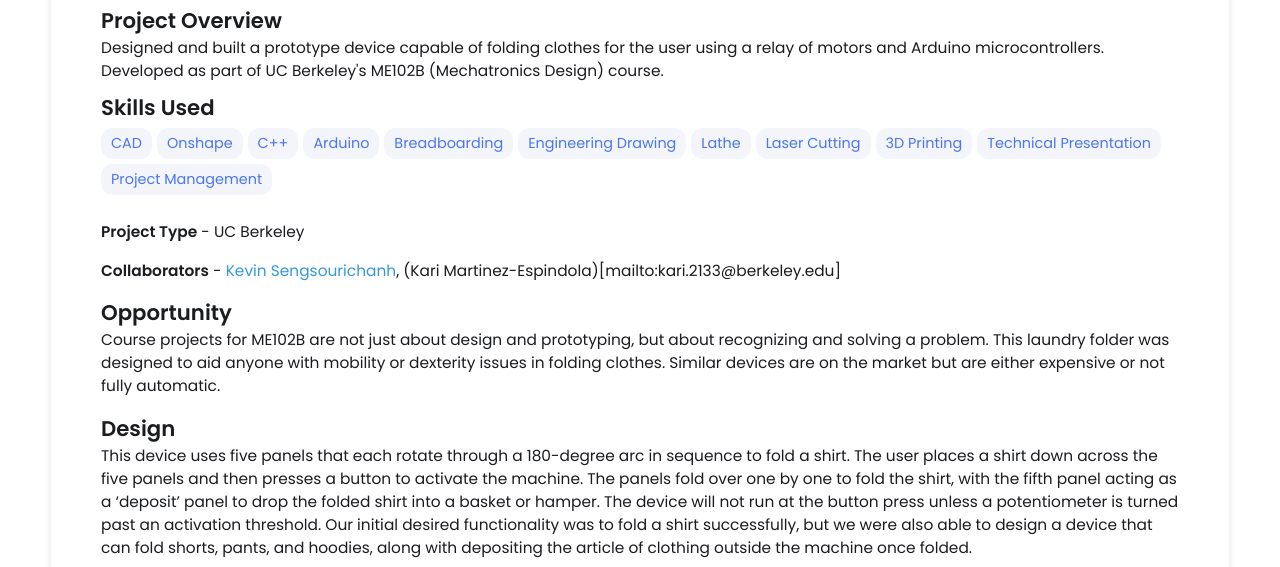
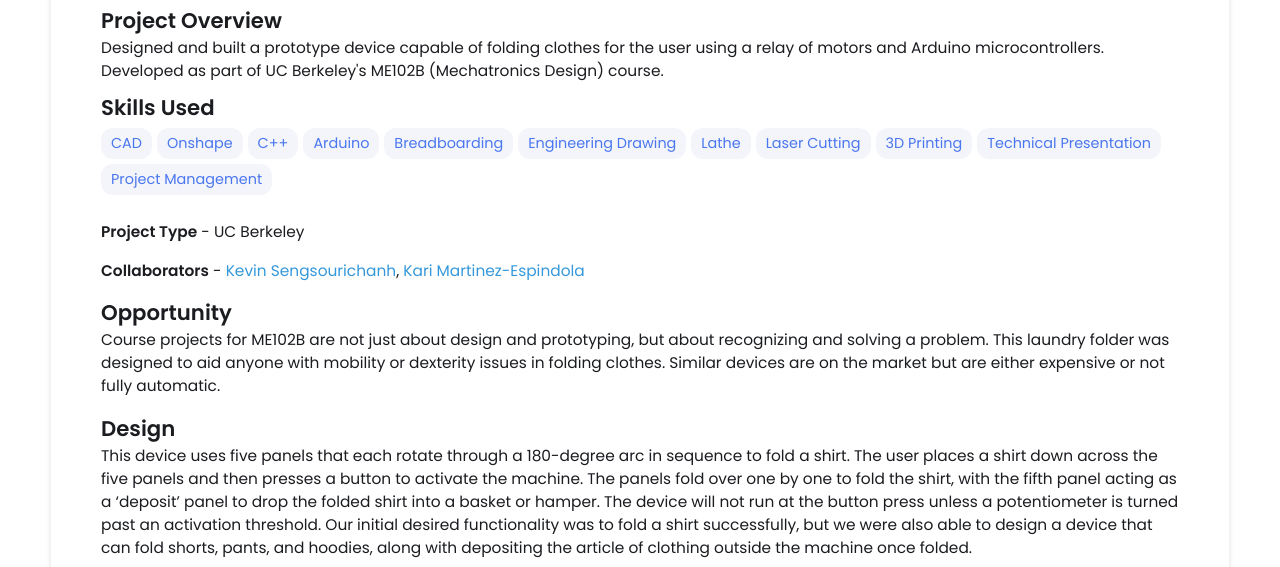
Before and after one commit to dannnyb0y/portfolio, a Jekyll site: the page built from _projects/laundry-folder/index.md, in a window 1280 px wide and 900 px high, scrolled down 552 px, cut to the strip 0-567 px from the top of the window. Built offline with Jekyll 4.4.1, drawn with Linux system fonts in a browser that asks for light colours; formulas are drawn with MathJax 3.

Commit message:
update collaborator hyperlinks

```diff
--- a/_projects/laundry-folder/index.md
+++ b/_projects/laundry-folder/index.md
@@ -24,7 +24,7 @@
 
 **Project Type** - UC Berkeley
 
-**Collaborators** - [Kevin Sengsourichanh](mailto:kevinsengsou@berkeley.edu), (Kari Martinez-Espindola)[mailto:kari.2133@berkeley.edu]
+**Collaborators** - [Kevin Sengsourichanh](https://www.linkedin.com/in/kevin-sengsourichanh-4a4743217/), [Kari Martinez-Espindola](https://www.linkedin.com/in/karista-espindola/)
 
 ## Opportunity
 Course projects for ME102B are not just about design and prototyping, but about recognizing and solving a problem. This laundry folder was designed to aid anyone with mobility or dexterity issues in folding clothes. Similar devices are on the market but are either expensive or not fully automatic.
```
